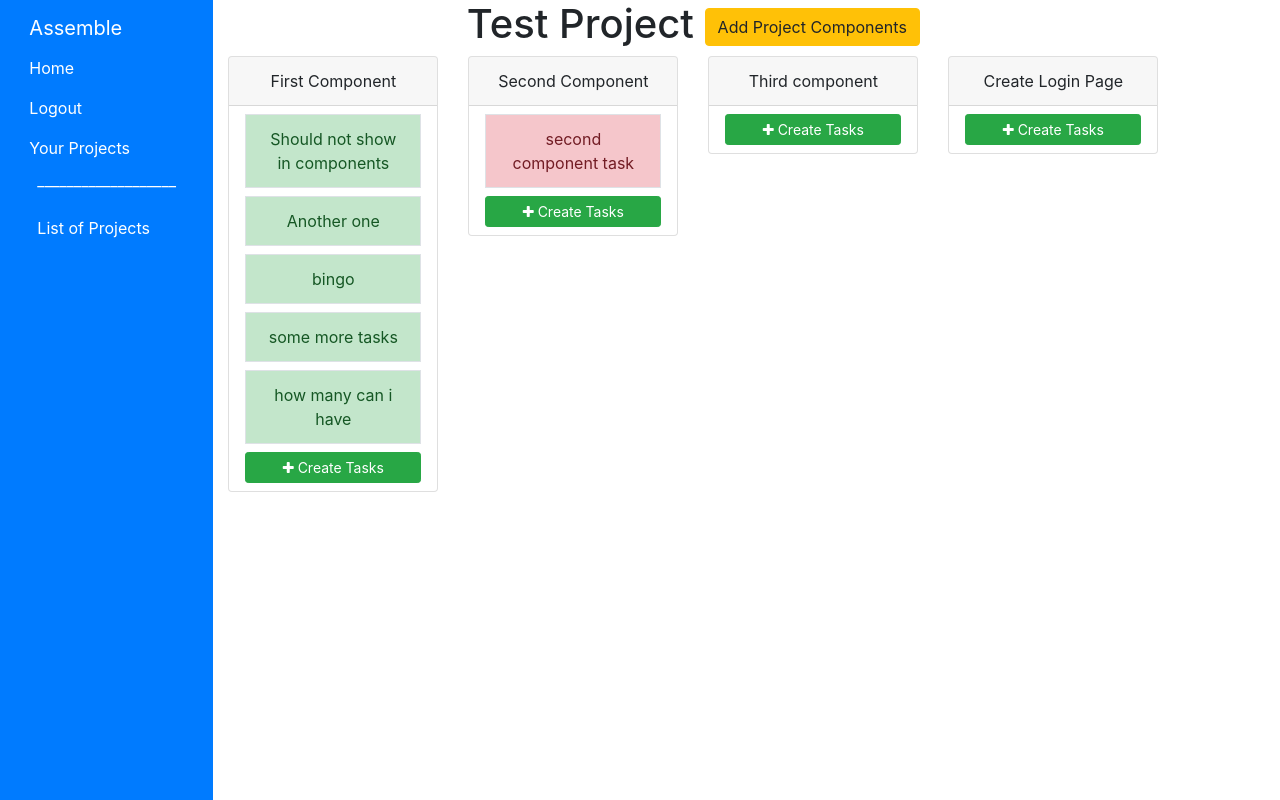
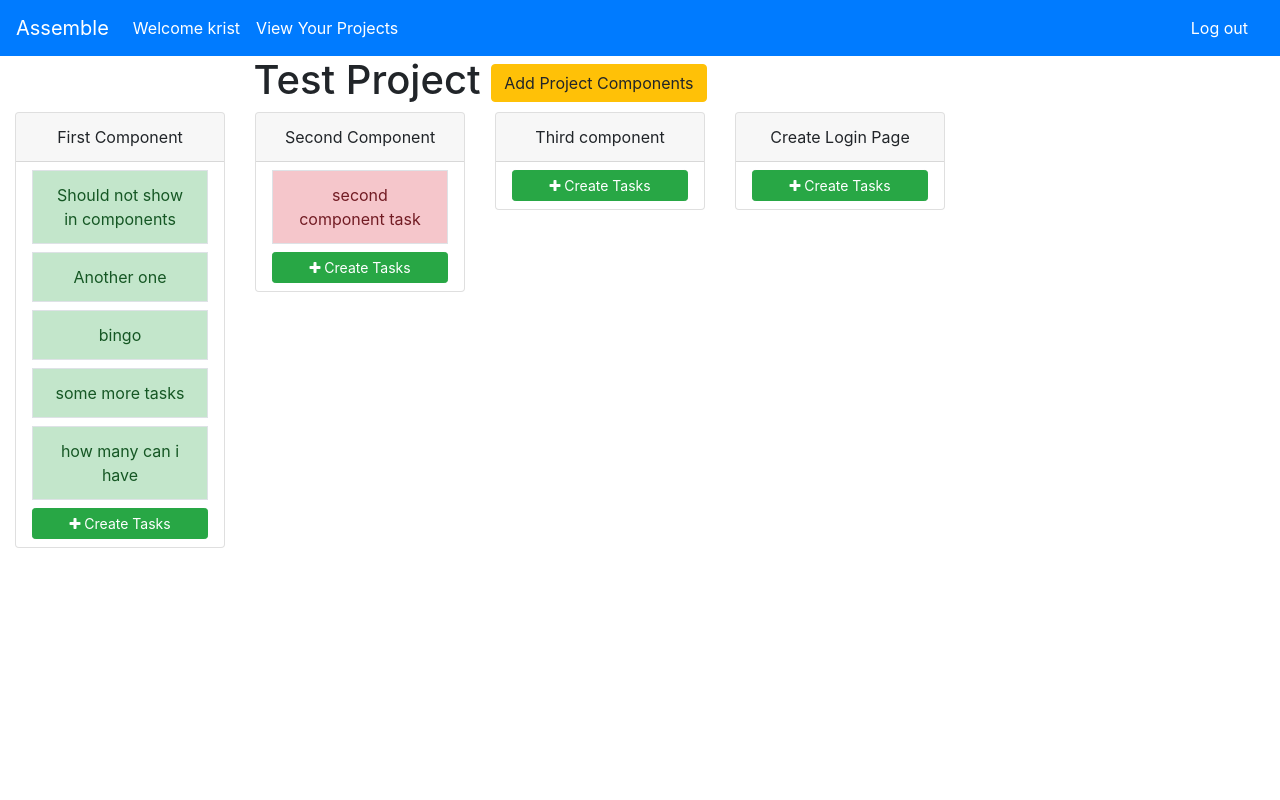
Before and after one commit to Kristian-Roopnarine/Assemble, a Django app: a page that uses templates/assemble/base.html in a window 1280 px wide. Run offline with Django 3.2, Linux system fonts and the light colour scheme; a user stored in the database is signed in; data comes from the database, SQL or seed files in the repository; both versions use the stored data as it was after the commit; some libraries are stand-ins or nearby versions.

Commit message:
Switched back to horizontal navbar.

```diff
--- a/assemble/views.py
+++ b/assemble/views.py
@@ -66,6 +66,7 @@ class ProjectComponentCreate(LoginRequiredMixin,CreateView):
 class ProjectTaskCreate(LoginRequiredMixin,CreateView):
     model = ProjectComponent
     fields = ['name','description']
+    template_name = "assemble/modal_task_form.html"
 
     def form_valid(self,form):
         component = ProjectComponent.objects.get(slug=self.kwargs['project_component_slug'])
@@ -79,6 +80,7 @@ class ProjectTaskCreate(LoginRequiredMixin,CreateView):
 def project_detail_view(request,project_slug):
     project = Project.objects.filter(user=request.user).get(slug=project_slug)
     project_components = ProjectComponent.objects.filter(project__name=project).filter(task=None)
+
     context = {
         'project':project,
         'project_components':project_components
--- a/templates/assemble/base.html
+++ b/templates/assemble/base.html
@@ -11,9 +11,10 @@
 
 </head>
 <body>
+    {% include 'assemble/navbar_horizontal.html' %}
     <div class="container-fluid">
         <div class="row">
-            {% include 'assemble/navbar.html' %}
+
 
             {% comment %}
             <div class="col-1">
--- /dev/null
+++ b/templates/assemble/modal_task_form.html
@@ -0,0 +1,24 @@
+{% load crispy_forms_tags %}
+        <div class="modal fade" tabindex="-1" role="dialog" id="component-{{component.slug}}">
+            <div class="modal-dialog" role="document">
+                <div class="modal-content">
+                <div class="modal-header">
+                    <h5 class="modal-title">Create Task form</h5>
+                    <button type="button" class="close" data-dismiss="modal" aria-label="Close">
+                    <span aria-hidden="true">&times;</span>
+                    </button>
+                </div>
+                <div class="modal-body">
+                    <p>{{ component.name }}</p>
+                    <form method="post" action="{% url 'create-task' component.slug %}">
+                        {% csrf_token %}
+                        {{ form|crispy }}
+                    </form>
+                </div>
+                <div class="modal-footer">
+                    <button type="button" class="btn btn-primary" type="submit">Submit</button>
+                    <button type="button" class="btn btn-secondary" data-dismiss="modal">Close</button>
+                </div>
+                </div>
+            </div>
+        </div>
--- a/templates/assemble/navbar.html
+++ b/templates/assemble/navbar.html
@@ -1,4 +1,7 @@
 {#<nav class="navbar navbar-expand-sm navbar-dark bg-primary flex-row flex-nowrap">#}
+
+{# below is the vertical navbar #}
+{% comment %}
 <div class="col-sm-2 px-0">
     <nav class="navbar vertical-nav-left bg-primary px-2 flex-sm-column flex-row">
         {#<div class="navbar sticky-top flex-sm-column flex-row">#}
@@ -29,3 +32,5 @@
     </nav>
 
 </div>
+
+{% endcomment %}
--- /dev/null
+++ b/templates/assemble/navbar_horizontal.html
@@ -0,0 +1,33 @@
+<nav class="navbar navbar-expand-lg navbar-light bg-primary">
+    <a class="navbar-brand text-white" href="{% url 'home' %}">
+        Assemble
+    </a>
+
+    <ul class="navbar-nav mr-auto">
+        <li class="nav-item active">
+            <a class="nav-link disabled text-white"> Welcome {{ user.username }} </a>
+        </li>
+
+        {% if not user.is_authenticated %}
+            <li class="nav-item">
+                <a class="nav-link text-white" href="{% url 'login' %}">Login</a>
+            </li>
+            <li class="nav-item">
+                <a class="nav-link text-white" href="{% url 'sign-up' %}">Sign up</a>
+            </li>
+        </ul>
+        {% else %}
+            <li class="nav-item">
+                <a class="nav-link text-white" href="{% url 'project-list' %}">
+                    View Your Projects
+                </a>
+            </li>
+        </ul>
+        <a class="nav-link text-white navbar-text" href="{% url 'logout' %}">Log out</a>
+        {% endif %}
+
+
+
+
+
+</nav>
--- a/templates/assemble/project_detail.html
+++ b/templates/assemble/project_detail.html
@@ -1,4 +1,5 @@
 {% extends 'assemble/base.html' %}
+{% load crispy_forms_tags %}
 
 {% block breadcrumb %}
     <li class="breadcrumb-item">
@@ -18,52 +19,6 @@
     <h1>{{ project.name }} <a class="btn btn-warning" href="{% url 'project-component-create' project.slug %}">Add Project Components</a></h1>
 </div>
     <div class="row text-center flex-nowrap">
-    {% comment %}
-        {% for component in project_components %}
-            <div class="d-flex">
-                <div id="toggle-{{component.slug}}" class="mb-3">
-                    <div class="col">
-                            <div class="card-header" id="heading-{{component.slug}}">
-                                <h5 class="d-line">
-                                    <button class="btn btn-link" data-toggle="collapse" data-target="#collapse-{{component.slug}}" aria-expanded = "true" aria-controls="collapse-{{component.slug}}">
-                                        {{component.name}}
-                                    </button>
-                                </h5>
-                                {# use this button to control showing other items #}
-                                {# anything with class of collapse and correct data-target will work #}
-                                <button class="btn btn-success btn-sm btn-link text-white" data-toggle = "collapse" data-target = "#collapse-test" aria-expanded = "true" aria-controls= "collapse-test" style="text-decoration:none;"><i class="fa fa-plus"></i> Create Tasks</a>
-                            </div>
-
-                            <div id="collapse-{{component.slug}}" class="collapse mt-2" aria-labelledby="heading-{{component.slug}}" data-parent="#toggle-{{component.slug}}">
-                                {% for task in component.component.all %}
-                                    <div class="row align-items-center">
-                                        <div class="col">
-                                        {% if task.completed == False %}
-                                            <div class="card text-white bg-danger mb-3">
-                                                <div class="card-header">
-                                                    {{task.name}}
-                                                </div>
-                                            </div>
-                                        {% else %}
-                                            <div class="card text-white bg-success mb-3">
-                                                <div class="card-header">
-                                                    {{task.name}}
-                                                </div>
-                                            </div>
-                                        {% endif %}
-                                        </div>
-                                        <div class="col-2 mb-3 px-0 text-left">
-                                            <a href="{% url 'finish-task' task.id %}"><span style="font-size:1.3em;color:green;"><i class="fa fa-check"></i></span></a>
-                                            <span style="font-size:1.3em;color:red;"><i class="fa fa-trash"></i></span>
-                                        </div>
-                                    </div>
-                                {% endfor %}
-                            </div>
-                    </div>
-                </div>
-            </div>
-        {% endfor %}
-        {% endcomment %}
         {% for component in project_components %}
                 <div class="col-md-3">
                     <div class="card">
@@ -79,62 +34,15 @@
                                         <li class="list-group-item border mb-2 rounded-0 list-group-item-danger">{{task.name}}</li>
                                     {% endif %}
                                 {% endfor %}
-                                <button class="btn btn-success btn-sm btn-link text-white mb-2" style="text-decoration:none;"><i class="fa fa-plus"></i> Create Tasks</a>
+                                <a class="btn btn-success btn-sm text-white mb-2" data-toggle="modal" data-target="#component-{{component.slug}}" href="{% url 'create-task' component.slug %}"><i class="fa fa-plus"></i> Create Tasks</a>
                             </ul>
                         </div>
                     </div>
                 </div>
-
+                {% include 'assemble/modal_task_form.html' with component=component %}
         {% endfor %}
     </div>
 
-{% comment %}
-{# exactly that I want each component to look like! #}
-{% for component in project_components %}
-<div class="card">
-    <div class="card-header mb-2">
-        Test component
-    </div>
-    <div class="list-group">
-        <ul class="list-group px-3">
-            {% for task in component.component.all %}
-                {% if task.completed =='True' %}
-                    <li class="list-group-item border mb-2 rounded-0 list-group-item-success">{{task.name}}</li>
-                {% else %}
-                    <li class="list-group-item border mb-2 rounded-0 list-group-item-danger">{{task.name}}</li>
-                {% endif %}
-            {% endfor %}
-        </ul>
-    </div>
-</div>
-{% endfor %}
-{% endcomment %}
-{% endblock content %}
 
 
-{% comment %}
-<div id="accordion">
-    <div class="card">
-        <div class="card-header" id="heading-{{component.name}}">
-            <h5 class="mb-0">
-                <button class="btn btn-link" data-toggle="collapse" data-target="#collapse-{{component.name}}" aria-expanded = "true" aria-controls="collapse-{{component.name}}">
-                    {{component.name}}
-                </button>
-            </h5>
-        </div>
-
-        <div id="collapse-{{component.name}}" class="collapse" aria-labelledby="heading-{{component.name}}" data-parent="#accordion">
-            {% for task in component.component.all %}
-                <div class="row justify-content-center">
-                    <div class="card text-white bg-danger mb-3">
-                        <div class="card-header">
-                            {{task.name}}
-                        </div>
-                    </div>
-                </div>
-            {% endfor %}
-        </div>
-
-    </div>
-</div>
-{% endcomment %}
+{% endblock content %}
```
Also changed, not shown: db.sqlite3.
